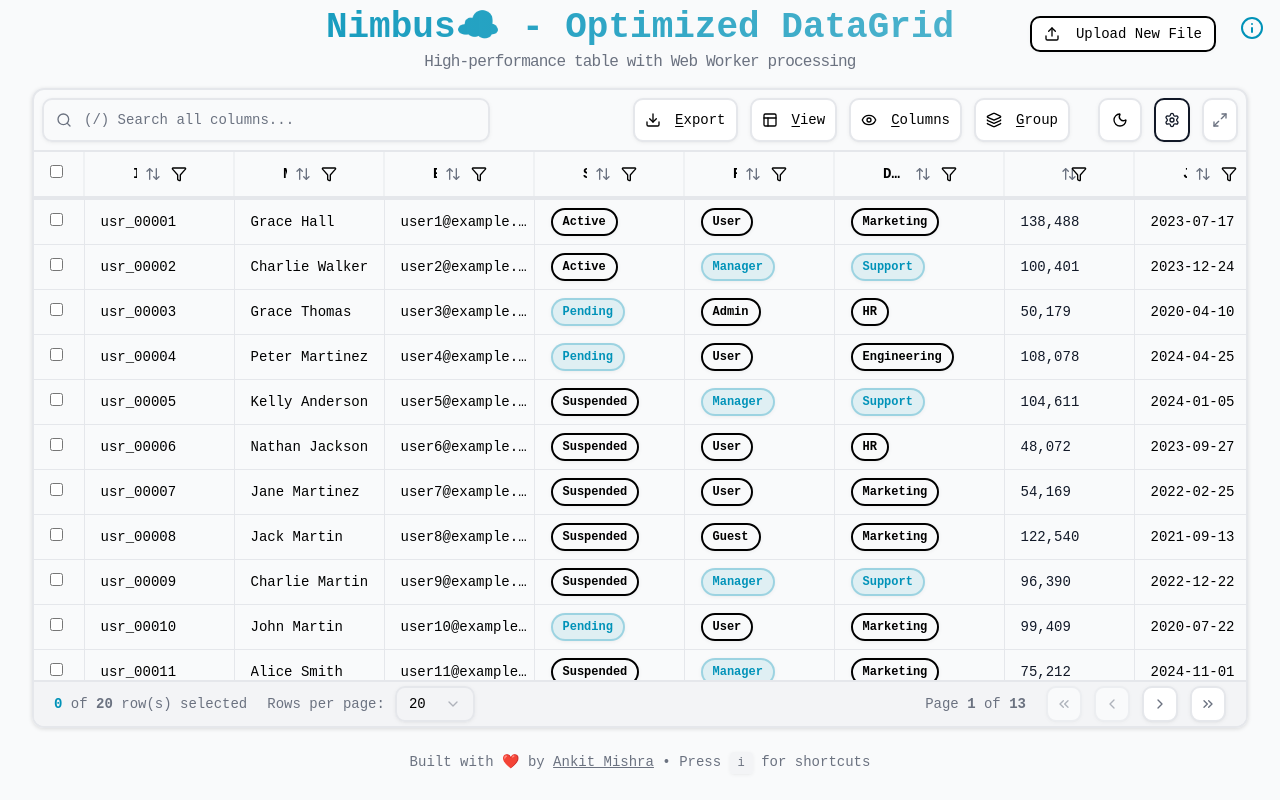
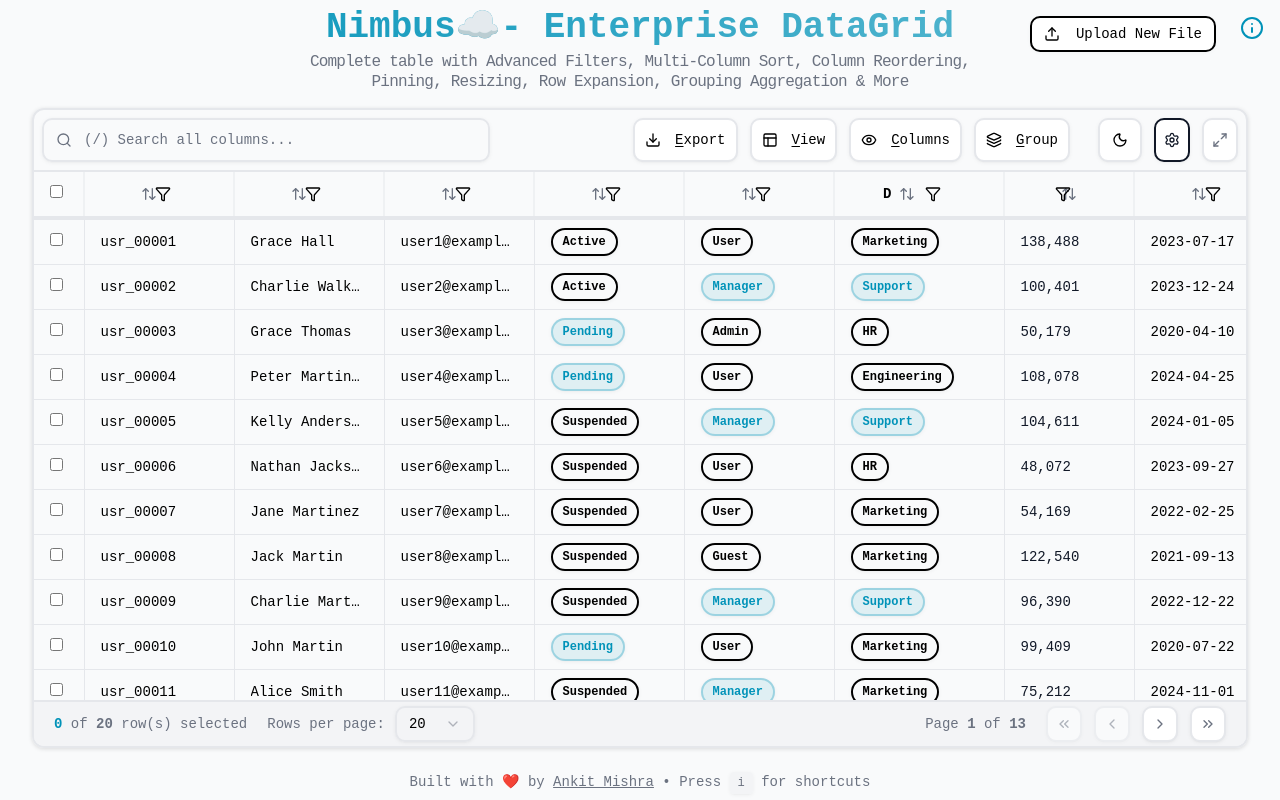
Before and after one commit to 2102ankit/nimbus, a React (Vite) app: page /beta in a window 1280 px wide. Built offline with nearby package versions, Linux system fonts and the light colour scheme.

Commit message:
fix: Improve full screen animation

```diff
--- a/src/DynamicDataGrid.jsx
+++ b/src/DynamicDataGrid.jsx
@@ -611,11 +611,11 @@ const OptimizedDynamicDataGrid = () => {
     const getDensityPadding = useCallback(() => {
         switch (density) {
             case "compact":
-                return "py-1 pl-2";
+                return "py-1 px-3";        // reduced vertical
             case "comfortable":
-                return "py-4 pl-4";
+                return "py-3 px-4";        // slightly reduced from py-4
             default:
-                return "py-2 pl-4";
+                return "py-2 px-4";
         }
     }, [density]);
 
@@ -645,7 +645,9 @@ const OptimizedDynamicDataGrid = () => {
             className="w-full min-h-screen transition-colors relative scrollbar-hide"
             style={{
                 backgroundColor: "var(--color-background)",
-                willChange: isFullscreen ? 'padding, margin' : 'auto'
+                willChange: isFullscreen ? 'padding, margin' : 'auto',
+                textSizeAdjust: 'none',           // Add this
+                WebkitTextSizeAdjust: 'none',     // Add this (for Safari)
             }}
         >
             <AnimatePresence>
@@ -658,7 +660,7 @@ const OptimizedDynamicDataGrid = () => {
             </AnimatePresence>
 
             <motion.div
-                layout
+                layout="position"
                 className="w-full relative z-10"
                 animate={{
                     padding: isFullscreen ? "0" : "0.5rem 2rem",
@@ -674,16 +676,20 @@ const OptimizedDynamicDataGrid = () => {
                     <AnimatePresence>
                         {!isFullscreen && (
                             <motion.div
-                                initial={{ opacity: 1, y: 0 }}
-                                exit={{ opacity: 0, y: -50 }}
-                                transition={{ duration: 0.3 }}
+                                initial={{ opacity: 0, y: -50 }}   // Start from hidden and above
+                                animate={{ opacity: 1, y: 0 }}     // Animate to visible and in position
+                                exit={{ opacity: 0, y: -50 }}      // Exit by fading and sliding up
+                                transition={{
+                                    duration: 0.3,
+                                    ease: [0.25, 1, 0.5, 1]        // Matches your other smooth easings
+                                }}
                                 className="mb-4 w-full text-center"
                             >
                                 <h1 className="text-4xl font-black mb-1 bg-clip-text text-transparent bg-linear-to-r from-primary to-primary/60">
-                                    Nimbus☁️ - Optimized DataGrid
+                                    Nimbus<span className="text-white!">☁️</span>- Enterprise DataGrid
                                 </h1>
                                 <p className="text-md max-w-2xl mx-auto tracking-tighter leading-tight text-muted-foreground">
-                                    High-performance table with Web Worker processing
+                                    Complete table with Advanced Filters, Multi-Column Sort, Column Reordering, Pinning, Resizing, Row Expansion, Grouping Aggregation & More
                                 </p>
                             </motion.div>
                         )}
@@ -788,11 +794,14 @@ const OptimizedDynamicDataGrid = () => {
                                 role="grid"
                             >
                                 <table
-                                    className="w-full text-sm border-collapse"
+                                    className="w-full text-sm border-collapse font-medium"  // add font-medium
                                     style={{
                                         width: 'max-content',
                                         minWidth: '100%',
                                         contain: 'layout style paint',
+                                        fontSize: '0.875rem',
+                                        lineHeight: '1.25rem',
+                                        textRendering: 'optimizeLegibility',
                                     }}
                                 >
                                     <DataGridTableHeader
```
